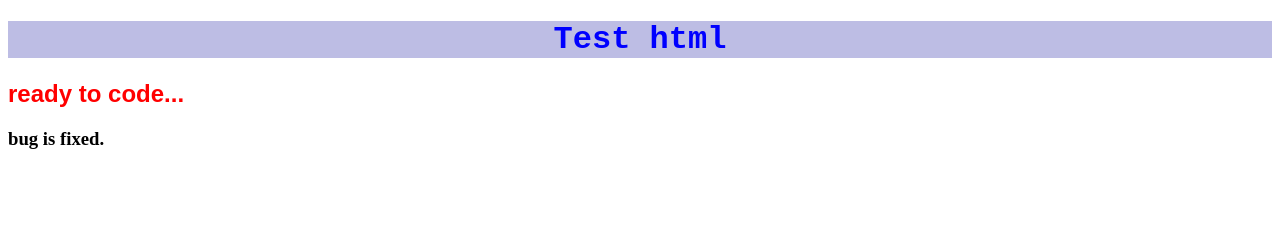
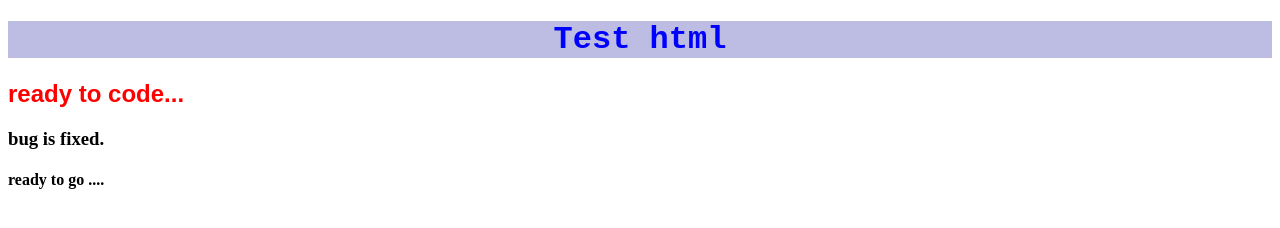
Before and after one commit to mubashircr7/final-test, a plain HTML site: page index.html in a window 1280 px wide. Drawn offline with Linux system fonts and the light colour scheme.

Commit message:
solved this problem. problem no: #1

```diff
--- a/index.html
+++ b/index.html
@@ -10,5 +10,6 @@
     <h1> Test html </h1>
     <h2> ready to code...</h2>
     <h3> bug is fixed.</h3>
+    <h4> ready to go ....</h4>
 </body>
 </html>
```
